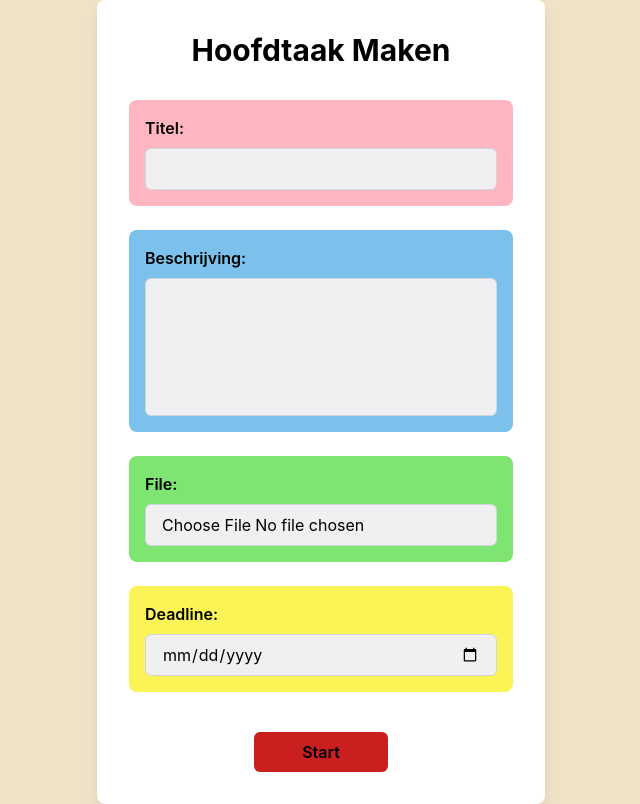
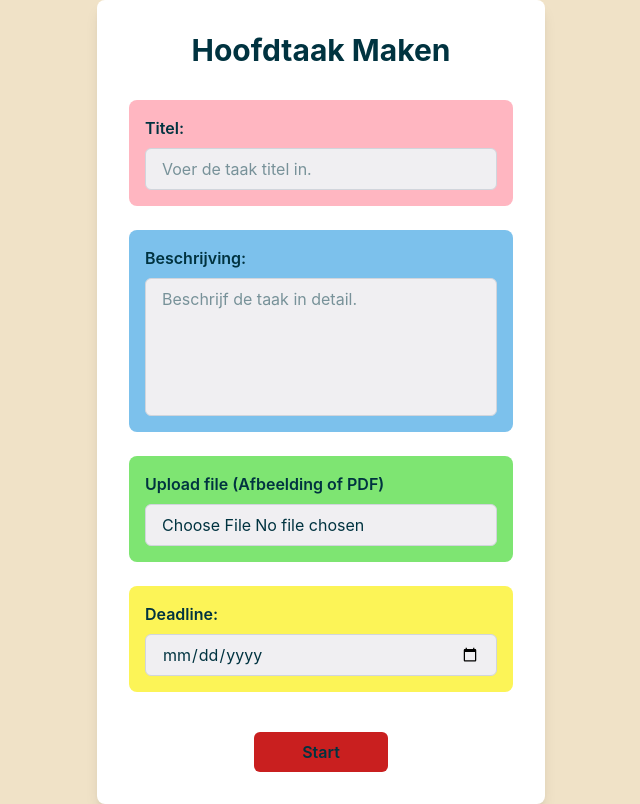
Before and after one commit to dingoskye/tle8-startup, a React (Vite) app in the folder front-end/: page / in a window 1280 px wide. Shown: the whole page, without its empty margins (319-959 px from the left). Built offline with nearby package versions, Linux system fonts and the light colour scheme.

Commit message:
Eigen error handeling, WCAG en screenreader getest.

```diff
--- a/front-end/src/pages/createTask.jsx
+++ b/front-end/src/pages/createTask.jsx
@@ -1,21 +1,42 @@
+// front-end/src/pages/createTask.jsx
 import React, {useState} from "react";
 import {useNavigate} from "react-router";
 
-// Taak functie voor het formulier.
 export function CreateTask({onSubmit}) {
     const [title, setTitle] = useState("");
     const [description, setDescription] = useState("");
     const [file, setFile] = useState(null);
     const [deadline, setDeadline] = useState("");
+    const [errors, setErrors] = useState({});
     const navigate = useNavigate();
 
+    const validateForm = () => {
+        const newErrors = {};
+        if (!title.trim()) newErrors.title = "Titel is verplicht.";
+        if (!description.trim()) newErrors.description = "Beschrijving is verplicht.";
+        if (!file) {
+            newErrors.file = "Bestand is verplicht.";
+        } else if (!["image/png", "image/jpeg", "application/pdf"].includes(file.type)) {
+            newErrors.file = "Alleen afbeeldingen (PNG/JPEG) of PDF's zijn toegestaan.";
+        }
+        if (!deadline) {
+            newErrors.deadline = "Deadline is verplicht.";
+        } else if (deadline && isNaN(Date.parse(deadline))) {
+            newErrors.deadline = "Ongeldige datum.";
+        }
+        return newErrors;
+    };
 
-    // Submit handler om direct data te verwerken.
     const handleImmediateSubmit = (e) => {
         if (e && typeof e.preventDefault === "function") e.preventDefault();
-        if (!title.trim()) return;
+        const newErrors = validateForm();
+        if (Object.keys(newErrors).length > 0) {
+            setErrors(newErrors);
+            return;
+        }
+
+        setErrors({});
         onSubmit?.({title, description, file, deadline});
-        // SessionStorage om data door te geven.
         try {
             sessionStorage.setItem(
                 "lastSubmittedTask",
@@ -31,50 +52,171 @@ export function CreateTask({onSubmit}) {
         navigate("/submit-test");
     };
 
-    // HTML render.
     return (
         <div className="flex items-center justify-center min-h-screen" style={{backgroundColor: "var(--background)"}}>
             <div className="w-full max-w-md p-8 bg-white rounded-lg shadow-lg">
-                <h1 className="text-3xl font-bold mb-8 text-center">Hoofdtaak Maken</h1>
-                <form className="flex flex-col gap-6" onSubmit={handleImmediateSubmit}>
-                    <div className="flex flex-col p-4 rounded-lg" style={{backgroundColor: "var(--flamingo-pink)"}}>
-                        <label htmlFor="titel" className="font-semibold mb-2">Titel:</label>
-                        <input type="text" id="titel" name="titel"
+                <h1 className="text-3xl font-bold mb-8 text-center" style={{color: "var(--font-blue)"}}>Hoofdtaak
+                    Maken</h1>
+                <form className="flex flex-col gap-6" onSubmit={handleImmediateSubmit} noValidate>
+                    <div
+                        className="flex flex-col p-4 rounded-lg"
+                        role="group"
+                        aria-labelledby="label-titel"
+                        style={{backgroundColor: "var(--flamingo-pink)", color: "var(--font-blue)"}}
+                    >
+                        <label id="label-titel" htmlFor="titel" className="font-semibold mb-2">Titel:</label>
+                        <input
+                            type="text"
+                            id="titel"
+                            name="titel"
+                            placeholder="Voer de taak titel in."
+                            title="Taak titel"
+                            aria-labelledby="label-titel"
+                            aria-describedby={errors.title ? "titel-error" : undefined}
+                            aria-required="true"
+                            aria-invalid={!!errors.title}
+                            required
                             className="px-4 py-2 border border-gray-300 rounded-md focus:outline-none focus:ring-2"
-                               style={{backgroundColor: 'var(--thoas-white)'}}
+                            style={{backgroundColor: "var(--thoas-white)", color: "var(--font-blue)"}}
                             value={title}
-                               onChange={(e) => setTitle(e.target.value)}/>
+                            onChange={(e) => {
+                                setTitle(e.target.value);
+                                setErrors(prev => ({...prev, title: undefined}));
+                            }}
+                        />
+                        {errors.title &&
+                            <span id="titel-error" role="alert" aria-live="assertive"
+                                  className="text-sm mt-1 border-2 rounded-lg flex justify-center" style={{
+                                backgroundColor: "var(--ruas-red)",
+                                color: "var(--font-blue)"
+                            }}>{errors.title}</span>}
                     </div>
 
-                    <div className="flex flex-col p-4 rounded-lg" style={{backgroundColor: "var(--skye-blue)"}}>
-                        <label htmlFor="beschrijving" className="font-semibold mb-2">Beschrijving:</label>
-                        <textarea id="beschrijving" name="beschrijving" rows="5"
+                    <div
+                        className="flex flex-col p-4 rounded-lg"
+                        role="group"
+                        aria-labelledby="label-beschrijving"
+                        style={{backgroundColor: "var(--skye-blue)", color: "var(--font-blue)"}}
+                    >
+                        <label id="label-beschrijving" htmlFor="beschrijving"
+                               className="font-semibold mb-2">Beschrijving:</label>
+                        <textarea
+                            id="beschrijving"
+                            name="beschrijving"
+                            rows="5"
+                            title="Taak beschrijving"
+                            placeholder="Beschrijf de taak in detail."
+                            aria-labelledby="label-beschrijving"
+                            aria-describedby={errors.description ? "beschrijving-error" : undefined}
+                            aria-required="true"
+                            aria-invalid={!!errors.description}
+                            required
                             className="px-4 py-2 border border-gray-300 rounded-md focus:outline-none focus:ring-2 resize-none"
-                                  style={{backgroundColor: 'var(--thoas-white)'}}
+                            style={{backgroundColor: "var(--thoas-white)", color: "var(--font-blue)"}}
                             value={description}
-                                  onChange={(e) => setDescription(e.target.value)}></textarea>
+                            onChange={(e) => {
+                                setDescription(e.target.value);
+                                setErrors(prev => ({...prev, description: undefined}));
+                            }}
+                        />
+                        {errors.description &&
+                            <span id="beschrijving-error" role="alert" aria-live="assertive"
+                                  className="text-sm mt-1 border-2 rounded-lg flex justify-center"
+                                  style={{
+                                      backgroundColor: "var(--ruas-red)",
+                                      color: "var(--font-blue)"
+                                  }}>{errors.description}</span>}
                     </div>
 
-                    <div className="flex flex-col p-4 rounded-lg" style={{backgroundColor: "var(--jade-green)"}}>
-                        <label htmlFor="upload" className="font-semibold mb-2">File:</label>
-                        <input type="file" id="upload" name="upload"
+                    <div
+                        className="flex flex-col p-4 rounded-lg"
+                        role="group"
+                        aria-labelledby="label-upload"
+                        style={{backgroundColor: "var(--jade-green)", color: "var(--font-blue)"}}
+                    >
+                        <label id="label-upload" htmlFor="upload" className="font-semibold mb-2">
+                            Upload file (Afbeelding of PDF)
+                        </label>
+
+                        {/* Verborgen voor screenreaders. */}
+                        <span
+                            id="upload-help"
+                            style={{
+                                position: "absolute",
+                                left: "-10000px",
+                                top: "auto",
+                                width: "1px",
+                                height: "1px",
+                                overflow: "hidden"
+                            }}
+                        >
+                            Toegestane bestandstypen: PNG, JPEG of PDF.
+                        </span>
+
+                        <input
+                            type="file"
+                            id="upload"
+                            name="upload"
+                            accept="image/png,image/jpeg,application/pdf"
+                            title="Upload afbeelding of PDF"
+                            aria-labelledby="label-upload"
+                            aria-describedby={errors.file ? "upload-help upload-error" : "upload-help"}
+                            aria-required="true"
+                            aria-invalid={!!errors.file}
+                            required
                             className="px-4 py-2 border border-gray-300 rounded-md focus:outline-none focus:ring-2"
-                               style={{backgroundColor: 'var(--thoas-white)'}}
-                               onChange={(e) => setFile(e.target.files?.[0] || null)}/>
+                            style={{backgroundColor: "var(--thoas-white)", color: "var(--font-blue)"}}
+                            onChange={(e) => {
+                                const f = e.target.files?.[0] || null;
+                                setFile(f);
+                                setErrors(prev => ({...prev, file: undefined}));
+                            }}
+                        />
+                        {errors.file &&
+                            <span id="upload-error" role="alert" aria-live="assertive"
+                                  className="text-sm mt-1 border-2 rounded-lg flex justify-center" style={{
+                                backgroundColor: "var(--ruas-red)",
+                                color: "var(--font-blue)"
+                            }}>{errors.file}</span>}
                     </div>
 
-                    <div className="flex flex-col p-4 rounded-lg" style={{backgroundColor: "var(--christa-yellow)"}}>
-                        <label htmlFor="deadline" className="font-semibold mb-2">Deadline:</label>
-                        <input type="date" id="deadline" name="deadline"
+                    <div
+                        className="flex flex-col p-4 rounded-lg"
+                        role="group"
+                        aria-labelledby="label-deadline"
+                        style={{backgroundColor: "var(--christa-yellow)", color: "var(--font-blue)"}}
+                    >
+                        <label id="label-deadline" htmlFor="deadline" className="font-semibold mb-2">Deadline:</label>
+                        <input
+                            type="date"
+                            id="deadline"
+                            name="deadline"
+                            title="Kies een deadline"
+                            aria-labelledby="label-deadline"
+                            aria-describedby={errors.deadline ? "deadline-error" : undefined}
+                            aria-required="true"
+                            aria-invalid={!!errors.deadline}
+                            required
                             className="px-4 py-2 border border-gray-300 rounded-md focus:outline-none focus:ring-2"
-                               style={{backgroundColor: 'var(--thoas-white)'}}
+                            style={{backgroundColor: "var(--thoas-white)", color: "var(--font-blue)"}}
                             value={deadline}
-                               onChange={(e) => setDeadline(e.target.value)}/>
+                            onChange={(e) => {
+                                setDeadline(e.target.value);
+                                setErrors(prev => ({...prev, deadline: undefined}));
+                            }}
+                        />
+                        {errors.deadline &&
+                            <span id="deadline-error" role="alert" aria-live="assertive"
+                                  className="text-sm mt-1 border-2 rounded-lg flex justify-center"
+                                  style={{
+                                      backgroundColor: "var(--ruas-red)",
+                                      color: "var(--font-blue)"
+                                  }}>{errors.deadline}</span>}
                     </div>
 
                     <button type="submit"
                             className="mt-4 px-12 py-2 font-semibold rounded-md self-center hover:opacity-90 transition-opacity"
-                            style={{backgroundColor: 'var(--ruas-red)'}}>Start
+                            style={{backgroundColor: "var(--ruas-red)", color: "var(--font-blue)"}}>Start
                     </button>
                 </form>
             </div>
--- a/front-end/src/pages/submitTest.jsx
+++ b/front-end/src/pages/submitTest.jsx
@@ -1,5 +1,7 @@
+// DEZE FILE IS VOOR TESTEN, VERWIJDER VOOR DE VOLLEDIGE VERSIE.
 import React, {useEffect, useState} from "react";
 
+// Submit component met Session Storage om te testen. Later vervangen door echte database.
 export function SubmitTest() {
     const [results, setResults] = useState([]);
 
@@ -28,6 +30,7 @@ export function SubmitTest() {
         console.log("Results updated:", results);
     }, [results]);
 
+    // HTML render.
     return (
         <div>
             <h1 className="text-3xl font-bold mb-8 text-center">Ingediende Taken</h1>
```
Lines whose indentation alone changed are shown as unchanged.
